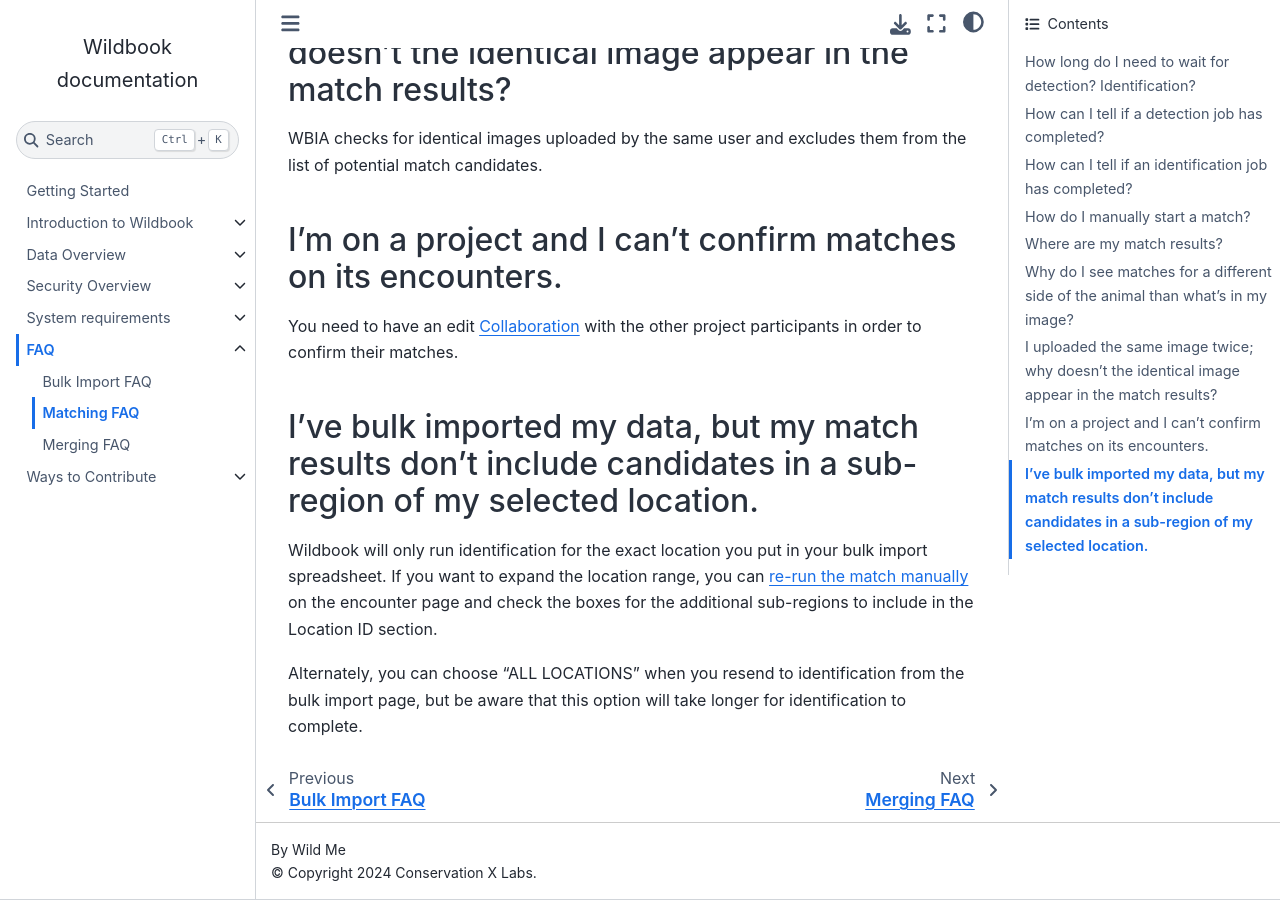
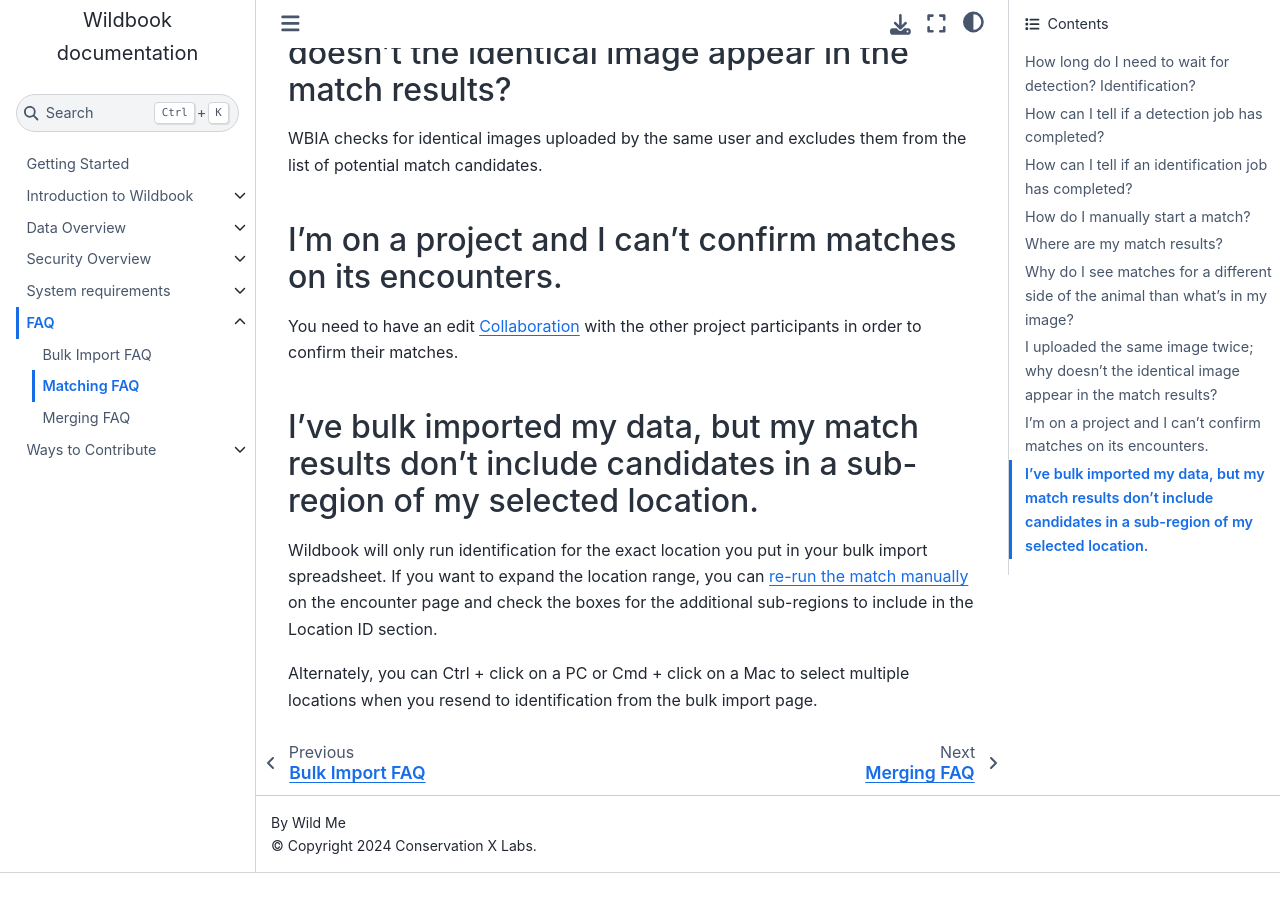
Before and after one commit to WildMeOrg/wildbook-docs, a Sphinx documentation site: the page built from docs/faq/matching-faq.md, in a window 1280 px wide and 900 px high, scrolled down 1989 px. Built offline with Sphinx 7.4.7 and the Sphinx Book theme 1.1.4, drawn with Linux system fonts in a browser that asks for light colours; after the commit the page ends 2862 px from its top, so only the background shows below that.

Commit message:
Update matching-faq.md
Added instructions for how to multi-select sub-regions for ID in bulk import.

```diff
--- a/docs/faq/matching-faq.md
+++ b/docs/faq/matching-faq.md
@@ -43,4 +43,4 @@
 
 Wildbook will only run identification for the exact location you put in your bulk import spreadsheet. If you want to expand the location range, you can [re-run the match manually](../data/matching-process.md#manually-starting-a-match) on the encounter page and check the boxes for the additional sub-regions to include in the Location ID section.
 
-Alternately, you can choose “ALL LOCATIONS” when you resend to identification from the bulk import page, but be aware that this option will take longer for identification to complete.
+Alternately, you can Ctrl + click on a PC or Cmd + click on a Mac to select multiple locations when you resend to identification from the bulk import page.
```
